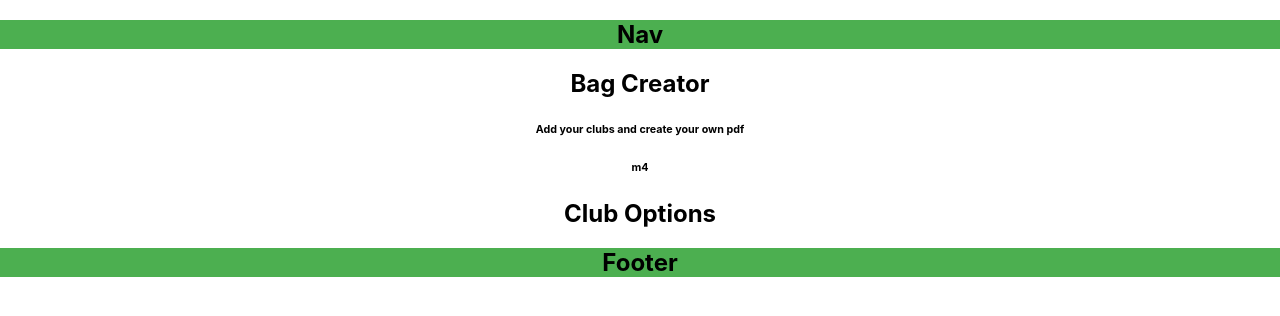
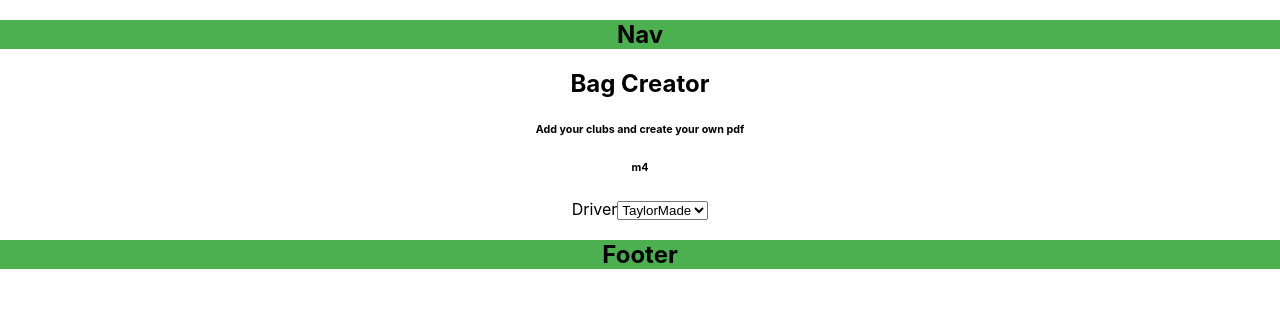
Before and after one commit to poplockndrop1t/golfBuddy, a React (Create React App) app: page / in a window 1280 px wide. Shown: the top 316 px of the page. Built offline with nearby package versions, Linux system fonts and the light colour scheme.

Commit message:
Add different driver options

```diff
--- a/src/BagCreator/BagCreator.js
+++ b/src/BagCreator/BagCreator.js
@@ -8,7 +8,7 @@ function BagCreator({ bag }) {
       <h2>Bag Creator</h2>
       <h6>Add your clubs and create your own pdf</h6>
       <h6>{ bag.driver }</h6>
-      <ClubOptions />
+      <ClubOptions bag={bag} />
     </div>
   )
 };
--- a/src/BagCreator/ClubOptions/ClubOptions.js
+++ b/src/BagCreator/ClubOptions/ClubOptions.js
@@ -4,7 +4,16 @@ import './ClubOptions.css';
 function ClubOptions() {
   return (
     <div className="bagCreatorContainer">
-      <h2>Club Options</h2>
+      <form>
+        <label>Driver
+          <select>
+            <option value="TaylorMade">TaylorMade</option>
+            <option value="Titleist">Titleist</option>
+            <option value="Callaway">Callaway</option>
+            <option value="Ping">Ping</option>
+          </select>
+        </label>
+      </form>
     </div>
   )
 };
```
